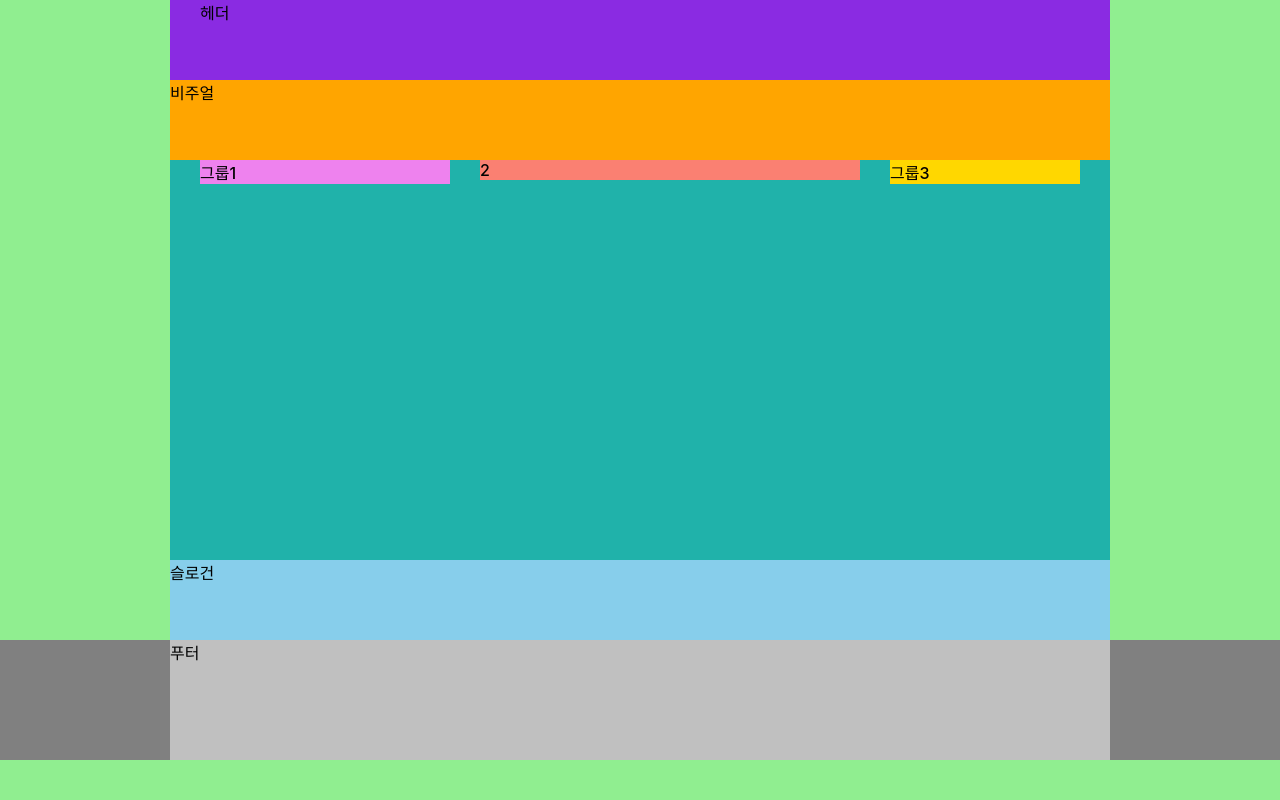
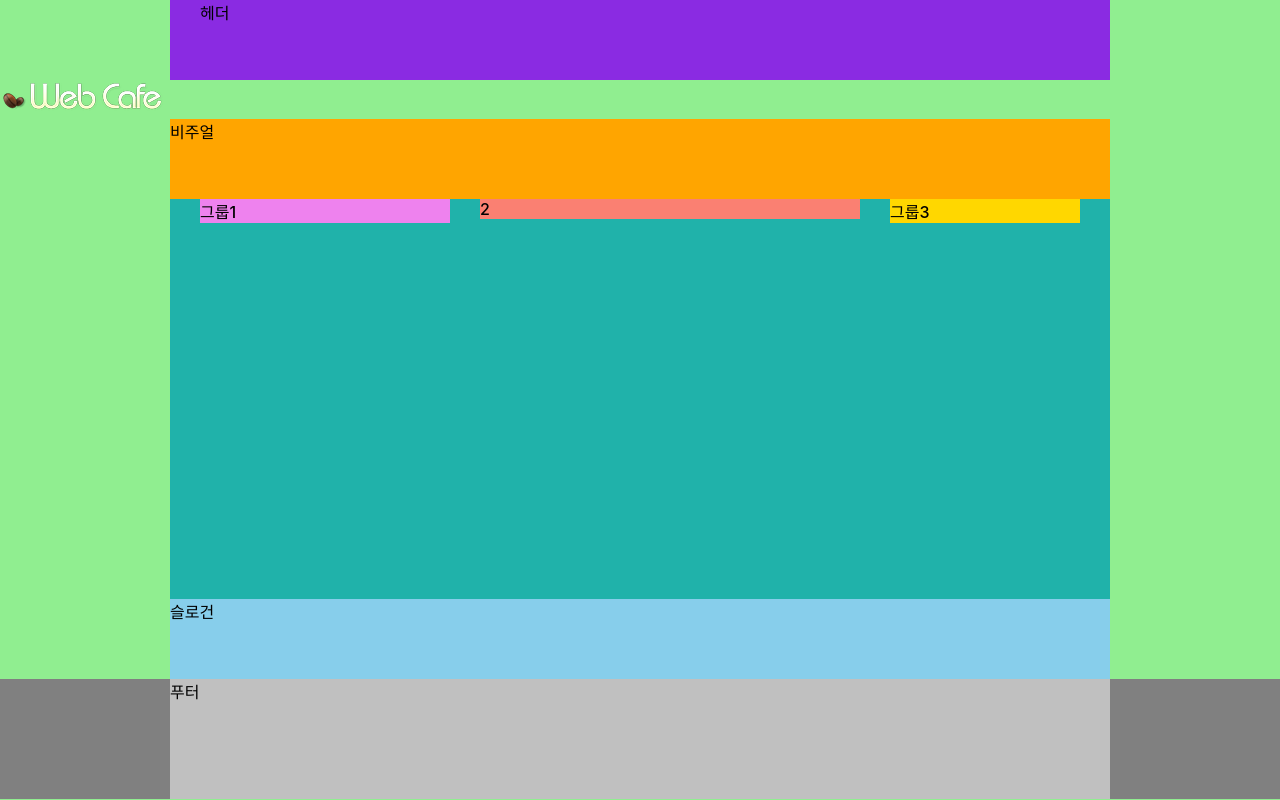
Before and after one commit to PracticeKJY/test2, a website: page index.html in a window 1280 px wide. Drawn offline with Linux system fonts and the light colour scheme; a web font is replaced by a local one.

Commit message:
3교시. header의 logo 마크업.

```diff
--- a/index.html
+++ b/index.html
@@ -11,6 +11,11 @@
 </head>
 <body>
   <header class="header">헤더</header>
+  <h1 class="logo">
+    <a href="./index-complete.html">
+      <img src="./assets/logo.png" alt="" />
+    </a>
+  </h1>
   <div class="visual">비주얼</div>
   <main class="main">
     <div class="box">
```
